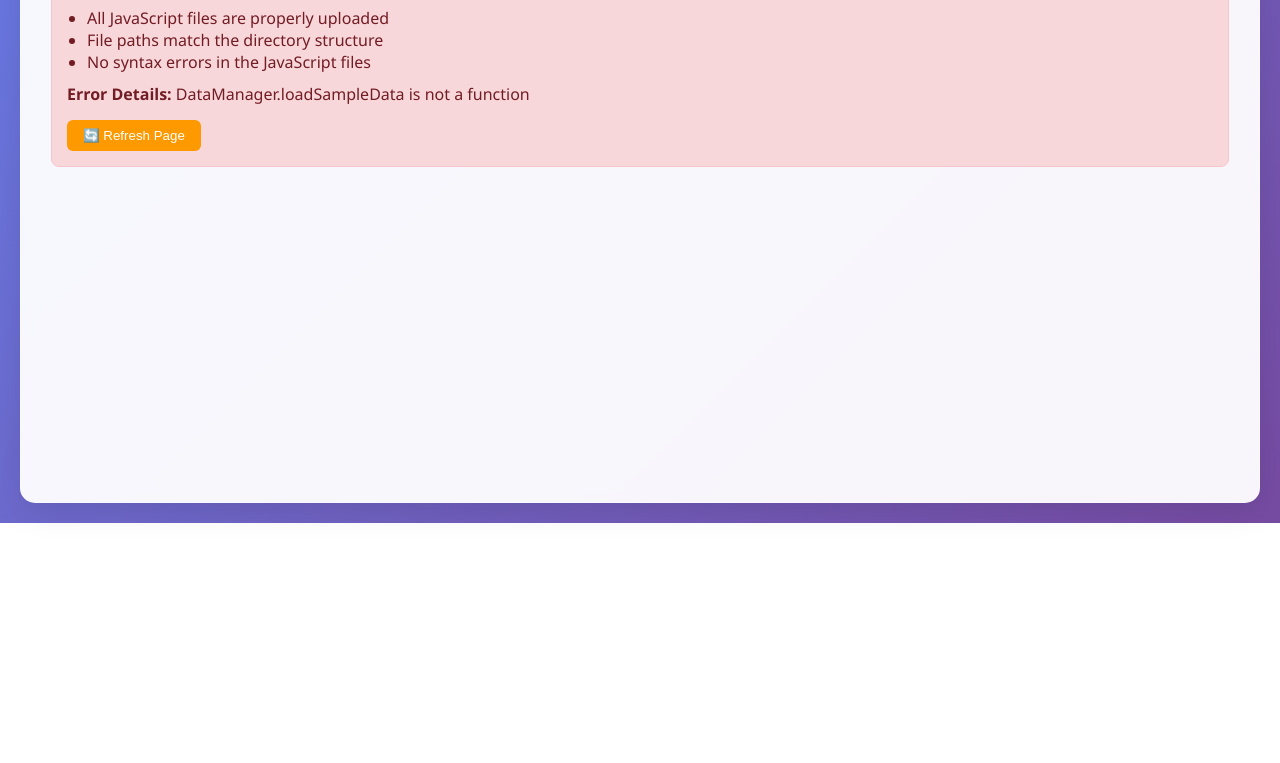
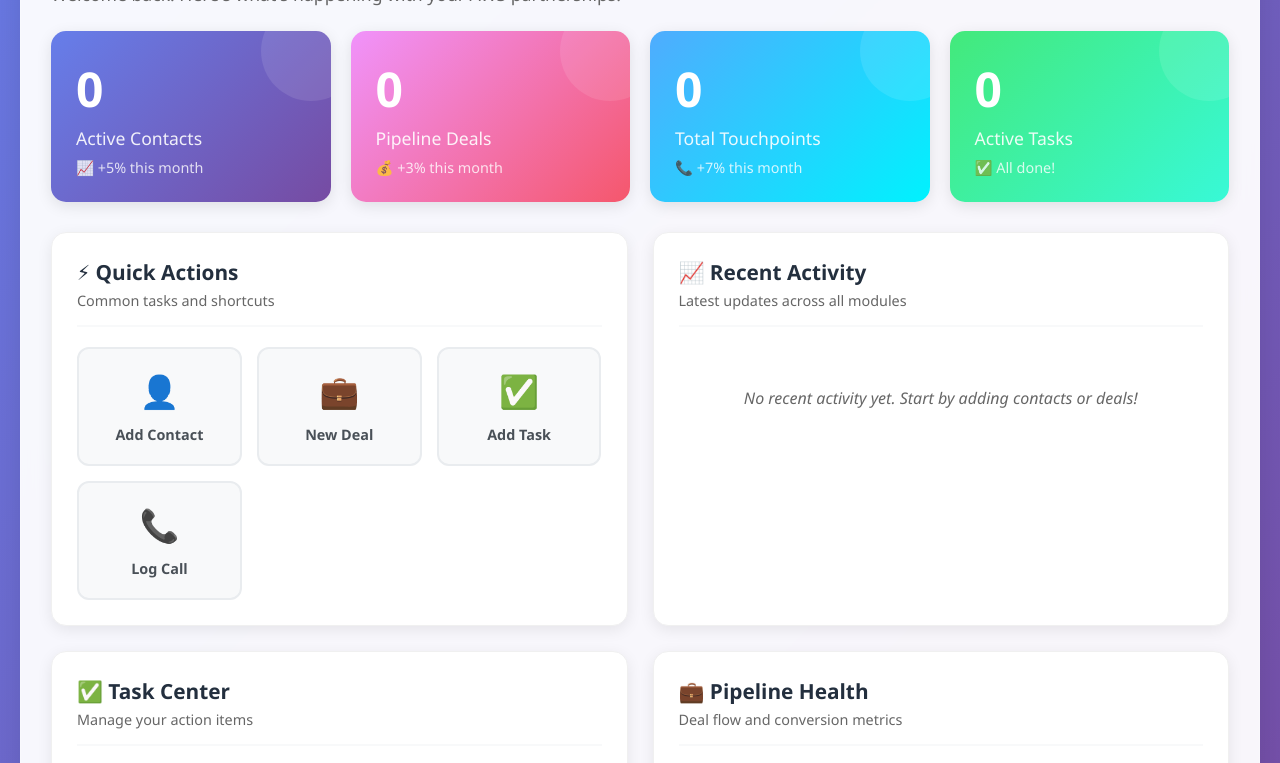
Before and after one commit to mattlince/aws-partner-tracker, a plain HTML site: page index.html in a window 1280 px wide. Shown: the part 333-1096 px from the top of the page. Before the commit the page ends 856 px from the top, so only its background shows below. Drawn offline with Linux system fonts and the light colour scheme.

Commit message:
Update after Sample data clear

```diff
--- a/index.html
+++ b/index.html
@@ -275,11 +275,14 @@
                     DataManager.init();
                     AppController.init();
 
-                    // Load sample data if needed (only in development)
-                    if (localStorage.getItem('aws-partner-tracker-data') === null) {
-                        console.log('📝 Loading sample data for demo...');
-                        DataManager.loadSampleData();
-                    }
+                   // Initialize core systems
+                    DataManager.init();
+                    AppController.init();
+
+                    // Start with clean data - no sample data loading
+                    console.log('🚀 AWS Partner Tracker ready - starting with clean data');
+
+                    console.log('✅ AWS Partner Tracker initialized successfully!');
 
                     console.log('✅ AWS Partner Tracker initialized successfully!');
 
```
